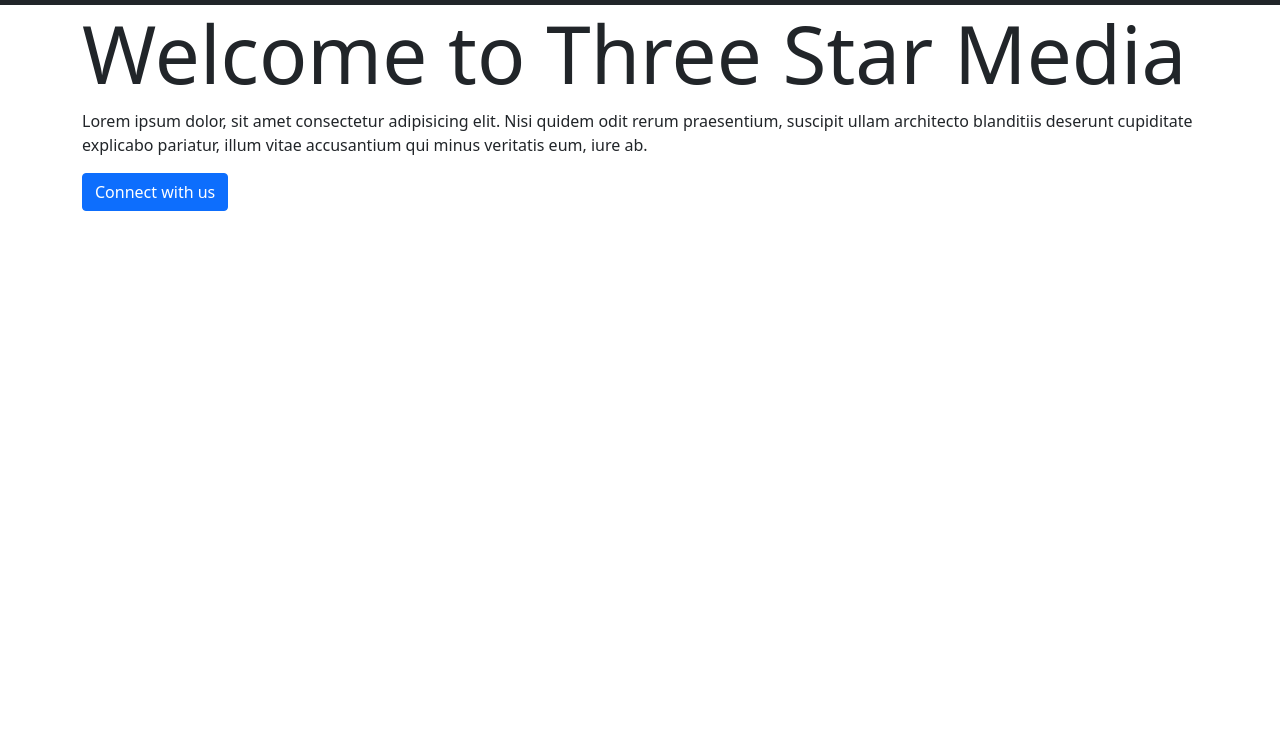
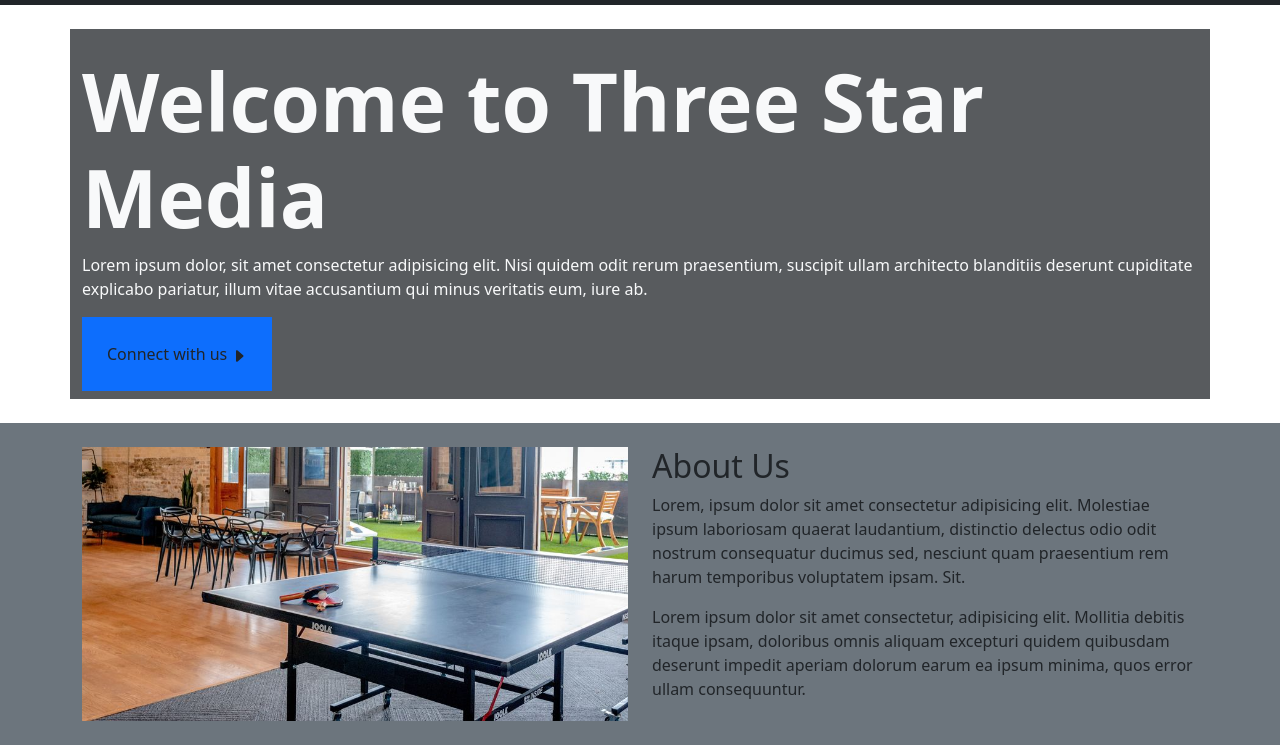
Before and after one commit to abhaysharma/mtm6201-f21-020-week-10, a plain HTML site: page index.html in a window 1280 px wide. Shown: the part 118-863 px from the top of the page. Before the commit the page ends 800 px from the top, so only its background shows below. Drawn offline with nearby package versions, Linux system fonts and the light colour scheme.

Commit message:
adds banner and about us section

```diff
--- a/index.html
+++ b/index.html
@@ -52,13 +52,30 @@
   </header>
   <main>
     <!-- **** Banner Section **** -->
-    <section class="banner">
-      <div class="container-xl banner-info">
-        <h1 class="display-1">Welcome to Three Star Media</h1>
+    <section class="banner py-4">
+      <div class="container-xl banner-info bg-dark text-light bg-opacity-75 pt-4 pb-2">
+        <h1 class="display-1 fw-bold">Welcome to Three Star Media</h1>
         <p>Lorem ipsum dolor, sit amet consectetur adipisicing elit. Nisi quidem odit rerum praesentium, suscipit ullam architecto blanditiis deserunt cupiditate explicabo pariatur, illum vitae accusantium qui minus veritatis eum, iure ab.</p>
-        <a href="#" class="btn btn-primary">Connect with us
-
+        <a href="#" class="btn btn-primary rounded-0 text-dark p-4">Connect with us
+          <svg xmlns="http://www.w3.org/2000/svg" width="16" height="16" fill="currentColor" class="bi bi-caret-right-fill" viewBox="0 0 16 16">
+            <path d="m12.14 8.753-5.482 4.796c-.646.566-1.658.106-1.658-.753V3.204a1 1 0 0 1 1.659-.753l5.48 4.796a1 1 0 0 1 0 1.506z" />
+          </svg>
         </a>
+      </div>
+    </section>
+    <!-- **** About Us Section **** -->
+    <section class="bg-secondary py-4">
+      <div class="container-xl">
+        <div class="row">
+          <div class="col">
+            <img src="images/about-us.jpg" alt="image of the office ping pong table" class="img-fluid">
+          </div>
+          <div class="col">
+            <h2>About Us</h2>
+            <p>Lorem, ipsum dolor sit amet consectetur adipisicing elit. Molestiae ipsum laboriosam quaerat laudantium, distinctio delectus odio odit nostrum consequatur ducimus sed, nesciunt quam praesentium rem harum temporibus voluptatem ipsam. Sit.</p>
+            <p>Lorem ipsum dolor sit amet consectetur, adipisicing elit. Mollitia debitis itaque ipsam, doloribus omnis aliquam excepturi quidem quibusdam deserunt impedit aperiam dolorum earum ea ipsum minima, quos error ullam consequuntur.</p>
+          </div>
+        </div>
       </div>
     </section>
   </main>
```
